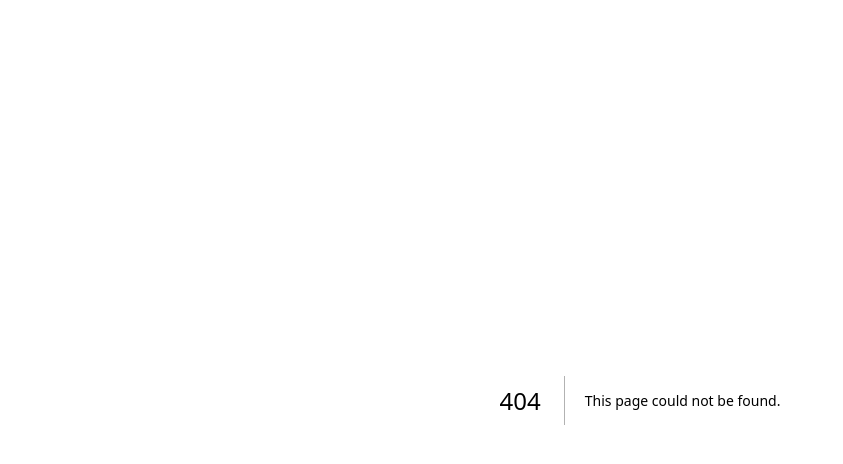
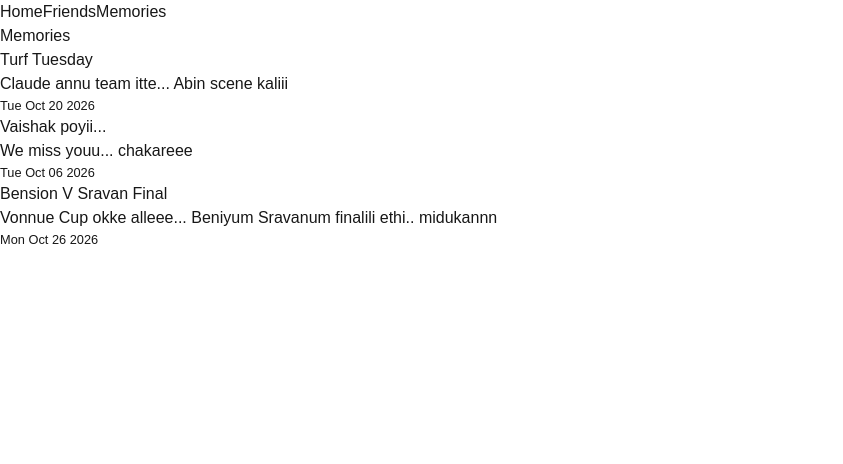
Before and after one commit to christojose-vonnue/Memoria, a Next.js app in the folder friends-memories/: page /memories in a window 1280 px wide. Before the commit this address had no page. Shown: the top 464 px of the page, without its empty margins (0-843 px from the left). Built offline with nearby package versions, Linux system fonts and the light colour scheme.

Commit message:
feat: add shared nav, memories page, friends index,add home link

```diff
--- /dev/null
+++ b/friends-memories/app/friends/page.tsx
@@ -0,0 +1,14 @@
+import FriendCard from "@/components/FriendCard";
+import { sample } from "@/data/friends";
+import Link from "next/link";
+export default async function MemoriesPage() {
+    return (<>
+        <h1>Friends</h1>
+        {sample.map(
+        friend => <Link key={friend.id} href={`friends/${friend.id}`}>
+          <FriendCard key={friend.id} name={friend.name} bio={friend.bio} />
+        </Link>
+
+      )}
+    </>)
+}
--- a/friends-memories/app/layout.tsx
+++ b/friends-memories/app/layout.tsx
@@ -1,6 +1,7 @@
 import type { Metadata } from "next";
 import { Geist, Geist_Mono } from "next/font/google";
 import "./globals.css";
+import Link from "next/link";
 
 const geistSans = Geist({
   variable: "--font-geist-sans",
@@ -23,7 +24,14 @@ export default function RootLayout({ children }: LayoutProps<"/">) {
       lang="en"
       className={`${geistSans.variable} ${geistMono.variable} h-full antialiased`}
     >
-      <body className="min-h-full flex flex-col">{children}</body>
+      <body className="min-h-full flex flex-col">
+        <nav>
+          <Link href={"/"} title="Memoria">Home</Link>
+          <Link href={"/friends"} title="Friends">Friends</Link>
+          <Link href={"/memories"} title="Memories">Memories</Link>
+        </nav>
+        {children}
+      </body>
     </html>
   );
 }
--- /dev/null
+++ b/friends-memories/app/memories/page.tsx
@@ -0,0 +1,16 @@
+import MemoryCard from "@/components/MemoryCard";
+import { memories } from "@/data/memories";
+
+export default async function MemoriesPage() {
+    return (<>
+        <h1>Memories</h1>
+        {memories.map((memory) => (
+            <MemoryCard
+                key={memory.id}
+                title={memory.title}
+                date={memory.date}
+                description={memory.description}
+            />
+        ))}
+    </>)
+}
--- a/friends-memories/app/page.tsx
+++ b/friends-memories/app/page.tsx
@@ -1,16 +1,10 @@
-import FriendCard from "@/components/FriendCard";
-import { sample } from "@/data/friends";
-import Link from "next/link";
 export default function Home() {
   return (
     <main>
       <h1>Memoria</h1>
-      {sample.map(
-        friend => <Link key={friend.id} href={`friends/${friend.id}`}>
-          <FriendCard key={friend.id} name={friend.name} bio={friend.bio} />
-        </Link>
-
-      )}
+      <p>
+        Welcome This is the home page
+      </p>
     </main>
   );
 }
--- /dev/null
+++ b/friends-memories/components/MemoryCard.tsx
@@ -0,0 +1,9 @@
+export default function MemoryCard({title,description,date}:{title:string,description:string,date:string}){
+    return (
+        <>
+            <h2>{title}</h2>
+            <p className="description"> {description}</p>
+            <small>{date}</small>
+        </>
+    )
+}
--- /dev/null
+++ b/friends-memories/data/memories.ts
@@ -0,0 +1,22 @@
+import { Memory } from "@/types/type";
+
+export const memories:Memory[]=[
+    {
+        id:"1",
+        title:"Turf Tuesday",
+        date:(new Date(2026,9,20)).toDateString(),
+        description:"Claude annu team itte... Abin scene kaliii"
+    },
+    {
+        id:"2",
+        title:"Vaishak poyii...",
+        date:(new Date(2026,9,6)).toDateString(),
+        description:"We miss youu... chakareee"
+    },
+    {
+        id:"3",
+        title:"Bension V Sravan Final",
+        date:(new Date(2026,9,26)).toDateString(),
+        description:"Vonnue Cup okke alleee... Beniyum Sravanum finalili ethi.. midukannn"
+    }
+]
```
Also changed, not shown: friends-memories/types/type.ts (+7 -0 lines), 1 other file (tests, documents, lock files or other folders).
